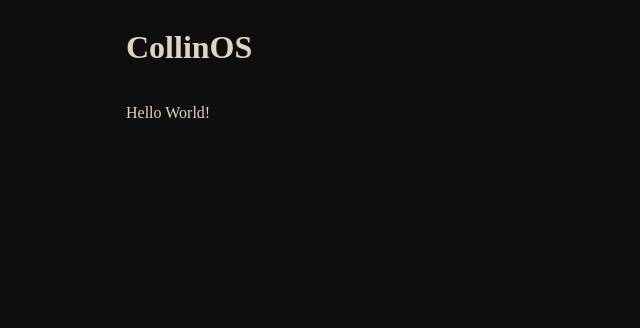
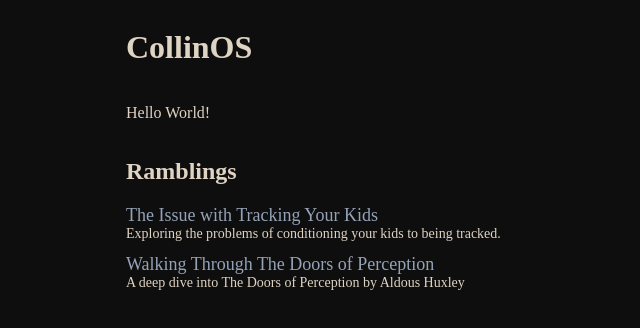
Before and after one commit to CollinOS/personal-site, a plain HTML site: page index.html in a window 1280 px wide. Shown: the whole page, without its empty margins (0-640 px from the left). Drawn offline with Linux system fonts and the light colour scheme.

Commit message:
additions

```diff
--- a/index.html
+++ b/index.html
@@ -7,11 +7,21 @@
   </head>
 
   <body>
-    <div class="index-container">
-    <h1>CollinOS</h1>
-    <p>Hello World!</p>
+    <div class="container">
+      <h1>CollinOS</h1>
+      <p>Hello World!</p>
+
+      <div>
+        <h2>Ramblings</h2>
+        <dl>
+          <dt><a href="/ramblings/parenting.html">The Issue with Tracking Your Kids</a></dt>
+          <dd>Exploring the problems of conditioning your kids to being tracked.</dd>
+          <dt><a href="/ramblings/thedoors.html">Walking Through The Doors of Perception</a></dt>
+          <dd>A deep dive into The Doors of Perception by Aldous Huxley</dd>
+        </dl>
+      </div>
+
     </div>
-
   </body>
 </html>
 
--- a/style.css
+++ b/style.css
@@ -3,10 +3,35 @@ body {
   color: #DFD3C3;
 }
 
-/* INDEX PAGE */
-.index-container {
+a {
+  text-decoration: none;
+  color: #94a3b8;
+}
+a:hover {
+  color: #64748b;
+}
+
+dl:has(dt + dd) dt {
+  margin-top: 12px;
+}
+dl dt:first-of-type {
+  margin-top: 0;
+}
+
+dt {
+  font-size: 18px;
+}
+
+dd {
+  font-size: 14px;
+  margin: 0;
+}
+
+.container {
   display: flex;
   flex-direction: column;
   max-width: 1028px;
   margin: auto;
 }
+
+/* INDEX PAGE */
```
Also changed, not shown: ramblings/parenting.html (+3 -3 lines), ramblings/template.html (added, +20 -0 lines), ramblings/thedoors.html (added, +20 -0 lines).
